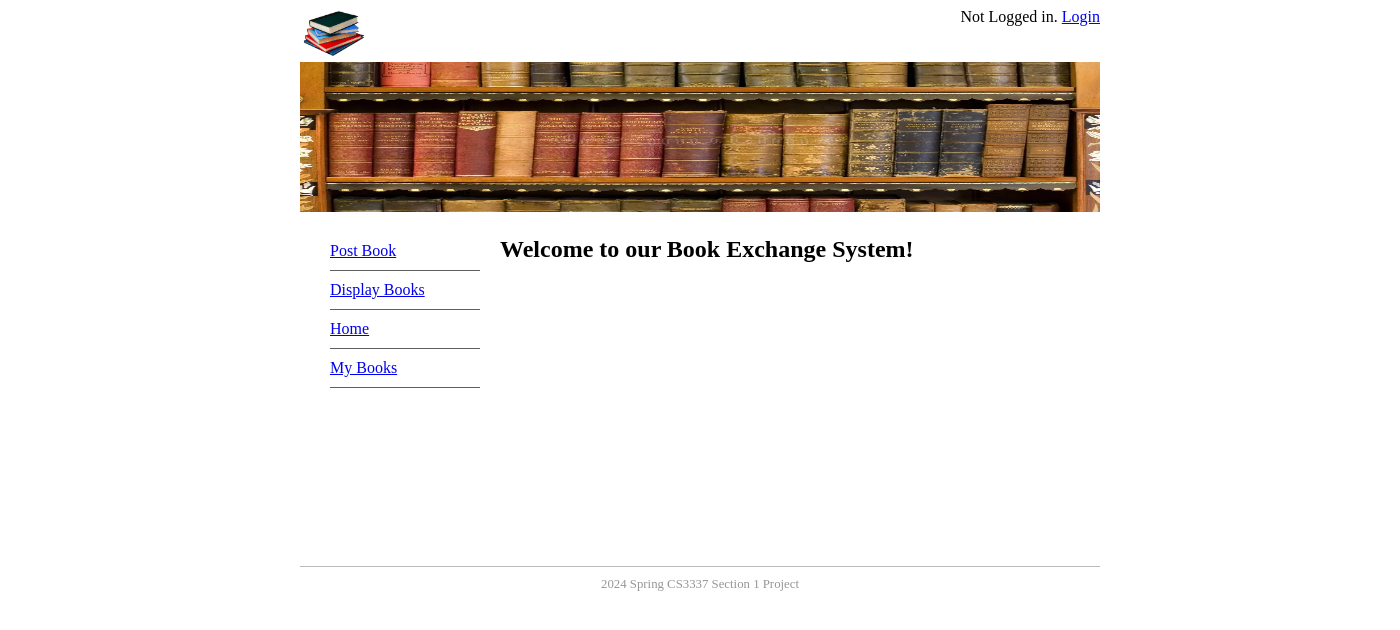
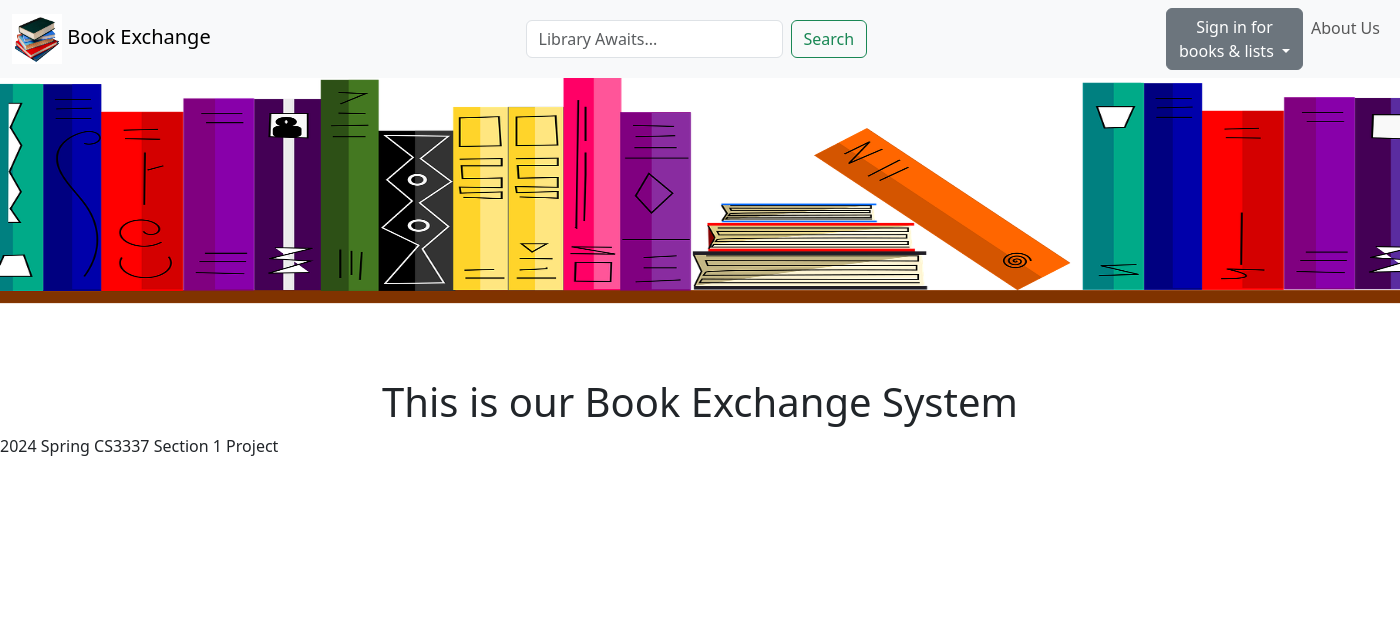
Before and after one commit to dokokitsune/cs3337-Project, a Django app: page / in a window 1400 px wide; the page is wider, and only the part inside the window is pictured. Shown: the top 630 px of that part. Run offline with Django 3.2, Linux system fonts and the light colour scheme; data comes from the database, SQL or seed files in the repository.

Commit message:
alpha front page reformat

```diff
--- a/bookEx/static/main.css
+++ b/bookEx/static/main.css
@@ -1,57 +1,34 @@
 @charset "utf-8";
 
-#header {
-    border-style: none;
-    width: 800px;
-    height: auto;
+.main-wrapper {
+    display: flex;
+    flex-direction: column;
+    align-items: center;
+    justify-content: space-between;
+
+
 }
 
-#wrapper {
-    margin-top: 0px;
-    margin-left: auto;
-    margin-right: auto;
-    background-color: #FFFFFF;
-    width: 800px;
-}
+/*#footer {*/
+/*    text-align: center;*/
+/*    font-size: 0.8em;*/
+/*    margin-top: 5px;*/
+/*    padding-top: 10px;*/
+/*    padding-bottom: 10px;*/
+/*    background-color: #FFFFFF;*/
+/*    border-top: thin solid #BBBBBB;*/
+/*    clear: both;*/
+/*    color: #969696;*/
+/*}*/
 
-#footer {
-    text-align: center;
-    font-size: 0.8em;
-    margin-top: 5px;
-    padding-top: 10px;
-    padding-bottom: 10px;
-    background-color: #FFFFFF;
-    border-top: thin solid #BBBBBB;
-    clear: both;
-    color: #969696;
-}
-
-#nav li {
-    padding-top: 10px;
-    padding-bottom: 10px;
-    font-size: 1em;
-    list-style-type: none;
-    border-bottom: thin solid #5F5F5F;
-    color: #4C4C4C;
-    left: 0px;
-    list-style-position: inside;
-    margin-left: -10px;
-}
-
-#leftsidebar {
-    width:180px;
-    height: 350px;
-    float: left;
-}
 
 #main {
-    width: 560px;
-    float: left;
+    width: 1480px;
     margin-left: 20px;
     margin-right: 10px;
     padding-right: 10px;
 }
 
 #logo {
-   padding: 10px;
+    padding: 10px;
 }
--- a/bookEx/templates/base.html
+++ b/bookEx/templates/base.html
@@ -6,18 +6,21 @@
 	<meta charset="UTF-8">
 	<title>
 		{% block title %}
-            My Title
+			Book Exchange
 		{% endblock title %}
 	</title>
+	<link rel="icon" type="image/x-icon" href="{% static 'logo.jpg' %}">
 	<link href="{% static 'main.css' %}" rel="stylesheet" type="text/css">
+	<link href="https://cdn.jsdelivr.net/npm/bootstrap@5.3.3/dist/css/bootstrap.min.css" rel="stylesheet"
+	      integrity="sha384-QWTKZyjpPEjISv5WaRU9OFeRpok6YctnYmDr5pNlyT2bRjXh0JMhjY6hW+ALEwIH" crossorigin="anonymous">
+	<script src="https://cdn.jsdelivr.net/npm/bootstrap@5.3.3/dist/js/bootstrap.bundle.min.js"
+	        integrity="sha384-YvpcrYf0tY3lHB60NNkmXc5s9fDVZLESaAA55NDzOxhy9GkcIdslK1eN7N6jIeHz"
+	        crossorigin="anonymous"></script>
 </head>
 
 <body>
-<div id="wrapper">
-    <header id="header">
-        <img src="{% static 'logo.jpg' %}" height="50"/>
+<div id="navbar">
 
-        <span style="float: right;" >
 	{% if user.is_authenticated %}
 		{{ user.username }}
 		<form action="{% url 'logout' %}?next=/" method="post">
@@ -25,29 +28,55 @@
 			{% csrf_token %}
 		</form>
 	{% else %}
-               Not Logged in.
-               <a href="{% url 'login' %}?next=/">Login</a>
+		<nav id="navbar" class="navbar navbar-expand-lg bg-body-tertiary ">
+			<div class="container-fluid">
+				<a class="navbar-brand" href="{% url 'index' %}">
+					<img src="{% static 'logo.jpg' %}" alt="Book Exchange" height="50" width="50"
+					     class="d-line-block ">
+					Book Exchange
+				</a>
+				<form class="d-flex" role="search">
+					<input class="form-control me-2" type="search" placeholder="Library Awaits..." aria-label="Search">
+					<button class="btn btn-outline-success" type="submit">Search</button>
+				</form>
+
+				<ul class="navbar-nav">
+					<li class=" nav-item dropdown">
+
+						<button class="btn btn-secondary dropdown-toggle" type="button"
+						        data-bs-toggle="dropdown">Sign in for <br> books & lists
+						</button>
+						<ul class="dropdown-menu">
+							<li class="dropdown-item"><a href="{% url 'login' %}?next=/">Login</a></li>
+						</ul>
+
+
+					</li>
+					<li class="nav-item">
+						<a class="nav-link" aria-current="page" href="{% url 'about_us' %}">About Us</a>
+
+					</li>
+				</ul>
+
+
+			</div>
+		</nav>
+
 	{% endif %}
-        </span>
 
-        <img src="{% static 'banner.jpg' %}" width="800" height="150"/>
-    </header>
 
-    <aside id="leftsidebar">
-        <nav id="nav">
-            <ul>
-                 {% block sidenav %}
-                     <li> Menu 1</li>
-                     <li> Menu 2</li>
-                 {% endblock sidenav %}
-            </ul>
-        </nav>
-    </aside>
+
+	<div class="d-flex justify-content-center flex-column align-items-center">
+		<img src="{% static 'banner2.0.png' %}" alt="BANNER"
+		     width="1480" height="300"/>
 		<section id="main">
 			{% block content %}
-           <h1>This is our Book Exchange System</h1>
+				<h1 class="text-center ">This is our Book Exchange System</h1>
 			{% endblock content %}
 		</section>
+	</div>
+
+
 	<footer id="footer">
 		2024 Spring CS3337 Section 1 Project
 	</footer>
--- /dev/null
+++ b/bookEx/templates/bookMng/about_us.html
@@ -0,0 +1,2 @@
+{% extends 'base.html' %}
+{% load static %}
--- a/bookEx/templates/bookMng/index.html
+++ b/bookEx/templates/bookMng/index.html
@@ -1,14 +1,2 @@
 {% extends "base.html" %}
 {% load static %}
-
-{% block sidenav %}
-    {% for item in item_list %}
-     <li>
-         <a href="{{ item.link }}"> {{ item.item }} </a>
-     </li>
-    {% endfor %}
-{% endblock sidenav %}
-
-{% block content %}
-     <h1>Welcome to our Book Exchange System!</h1>
-{% endblock content %}
--- a/bookMng/urls.py
+++ b/bookMng/urls.py
@@ -3,10 +3,11 @@ from . import views
 
 
 urlpatterns = [
-    path('', views.index, name='index'),
-    path('book_detail/<int:book_id>', views.book_detail, name='book_detail'),
-    path('book_delete/<int:book_id>', views.book_delete, name='book_delete'),
-    path('postbook', views.postbook, name='postbook'),
-    path('displaybooks', views.displaybooks, name='displaybooks'),
-    path('mybooks', views.mybooks, name='mybooks'),
+    path("", views.index, name="index"),
+    path("aboutus/", views.about_us, name="about_us"),
+    path("book_detail/<int:book_id>", views.book_detail, name="book_detail"),
+    path("book_delete/<int:book_id>", views.book_delete, name="book_delete"),
+    path("postbook", views.postbook, name="postbook"),
+    path("displaybooks", views.displaybooks, name="displaybooks"),
+    path("mybooks", views.mybooks, name="mybooks"),
 ]
--- a/bookMng/views.py
+++ b/bookMng/views.py
@@ -7,105 +7,99 @@ from .models import MainMenu
 from .forms import BookForm
 from .models import Book
 
-
 from django.views.generic.edit import CreateView
 from django.contrib.auth.forms import UserCreationForm
 from django.urls import reverse_lazy
-
 
 from django.contrib.auth.decorators import login_required
 
 
 def index(request):
-    return render(request,
-                  'bookMng/index.html',
-                  {
-                      'item_list': MainMenu.objects.all()
-                  })
+    return render(request, "bookMng/index.html", {"item_list": MainMenu.objects.all()})
 
 
-@login_required(login_url=reverse_lazy('login'))
+def about_us(request):
+    return render(
+        request, "bookMng/about_us.html", {"item_list": MainMenu.objects.all()}
+    )
+
+
+@login_required(login_url=reverse_lazy("login"))
 def postbook(request):
     submitted = False
-    if request.method == 'POST':
+    if request.method == "POST":
         form = BookForm(request.POST, request.FILES)
         if form.is_valid():
-            #form.save()
+            # form.save()
             book = form.save(commit=False)
             try:
                 book.username = request.user
             except Exception:
                 pass
             book.save()
-            return HttpResponseRedirect('/postbook?submitted=True')
+            return HttpResponseRedirect("/postbook?submitted=True")
     else:
         form = BookForm()
-        if 'submitted' in request.GET:
+        if "submitted" in request.GET:
             submitted = True
-    return render(request,
-                  'bookMng/postbook.html',
-                  {
-                      'form': form,
-                      'item_list': MainMenu.objects.all(),
-                      'submitted': submitted
-                  })
+    return render(
+        request,
+        "bookMng/postbook.html",
+        {"form": form, "item_list": MainMenu.objects.all(), "submitted": submitted},
+    )
 
 
-@login_required(login_url=reverse_lazy('login'))
+@login_required(login_url=reverse_lazy("login"))
 def displaybooks(request):
     books = Book.objects.all()
     for b in books:
         b.pic_path = b.picture.url[14:]
-    return render(request,
-                  'bookMng/displaybooks.html',
-                  {
-                      'item_list': MainMenu.objects.all(),
-                      'books': books
-                  })
+    return render(
+        request,
+        "bookMng/displaybooks.html",
+        {"item_list": MainMenu.objects.all(), "books": books},
+    )
 
 
 class Register(CreateView):
-    template_name = 'registration/register.html'
+    template_name = "registration/register.html"
     form_class = UserCreationForm
-    success_url = reverse_lazy('register-success')
+    success_url = reverse_lazy("register-success")
 
     def form_valid(self, form):
         form.save()
         return HttpResponseRedirect(self.success_url)
 
 
-@login_required(login_url=reverse_lazy('login'))
+@login_required(login_url=reverse_lazy("login"))
 def book_detail(request, book_id):
     book = Book.objects.get(id=book_id)
     book.pic_path = book.picture.url[14:]
-    return render(request,
-                  'bookMng/book_detail.html',
-                  {
-                      'item_list': MainMenu.objects.all(),
-                      'book': book
-                  })
+    return render(
+        request,
+        "bookMng/book_detail.html",
+        {"item_list": MainMenu.objects.all(), "book": book},
+    )
 
 
-@login_required(login_url=reverse_lazy('login'))
+@login_required(login_url=reverse_lazy("login"))
 def mybooks(request):
     books = Book.objects.filter(username=request.user)
     for b in books:
         b.pic_path = b.picture.url[14:]
-    return render(request,
-                  'bookMng/mybooks.html',
-                  {
-                      'item_list': MainMenu.objects.all(),
-                      'books': books
-                  })
+    return render(
+        request,
+        "bookMng/mybooks.html",
+        {"item_list": MainMenu.objects.all(), "books": books},
+    )
 
 
-@login_required(login_url=reverse_lazy('login'))
+@login_required(login_url=reverse_lazy("login"))
 def book_delete(request, book_id):
     book = Book.objects.get(id=book_id)
     book.delete()
-    return render(request,
-                  'bookMng/book_delete.html',
-                  {
-                      'item_list': MainMenu.objects.all(),
-                      'book': book
-                  })
+    return render(
+        request,
+        "bookMng/book_delete.html",
+        {"item_list": MainMenu.objects.all(), "book": book},
+    )
```
Also changed, not shown: bookEx/static/banner2.0.png (added). Lines whose indentation alone changed are shown as unchanged.
